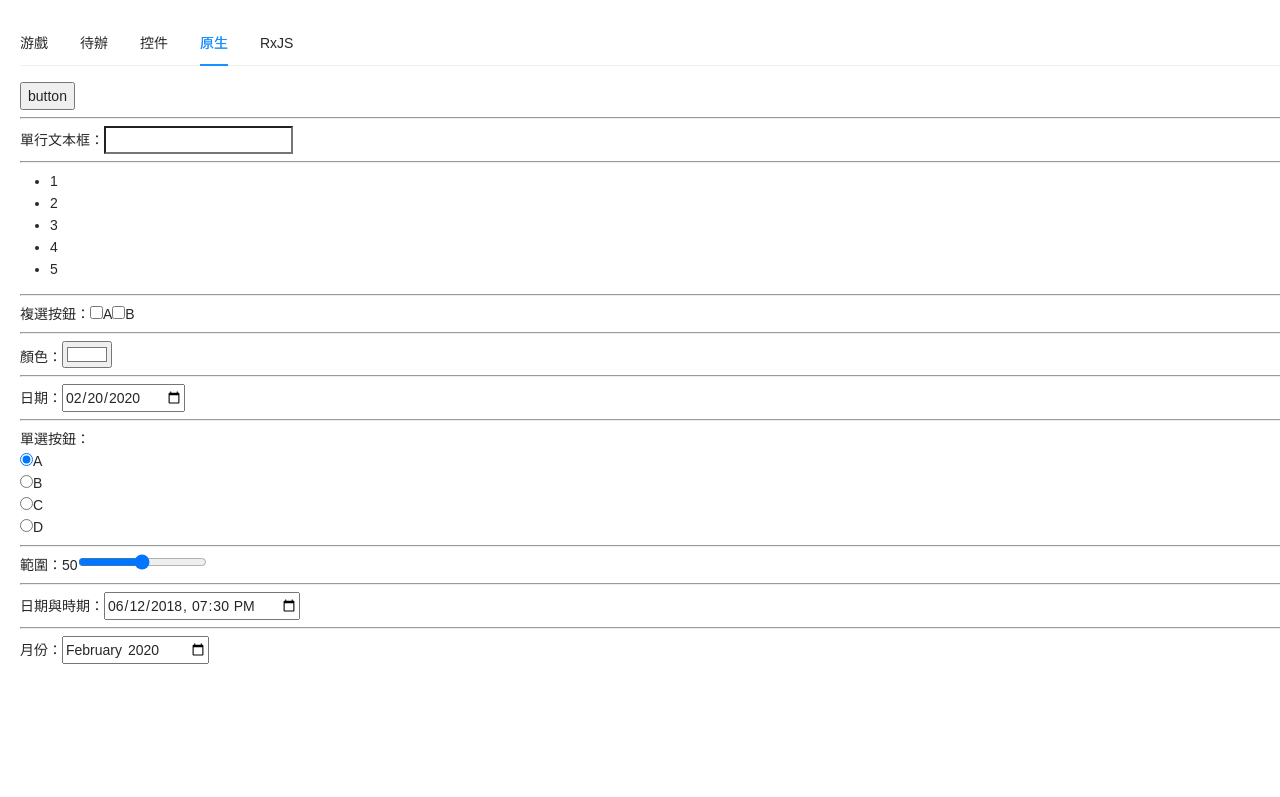
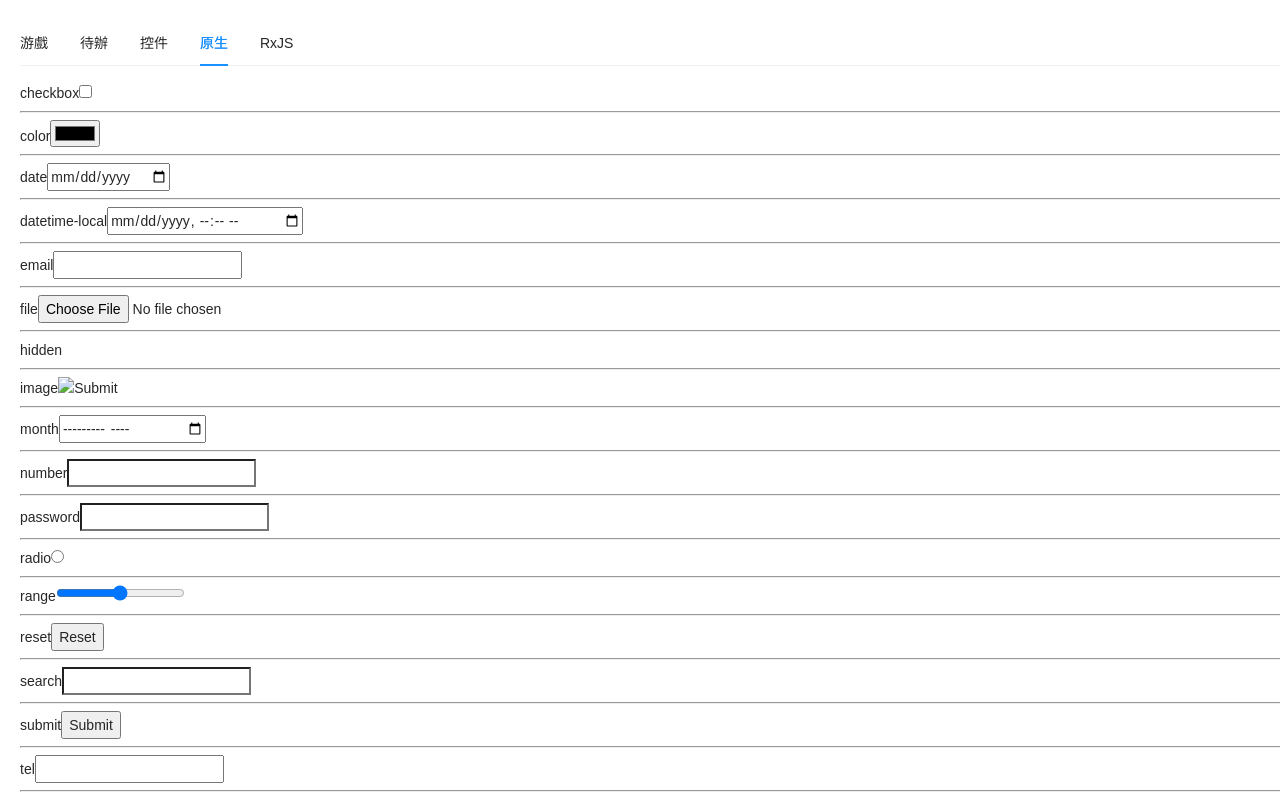
Before and after one commit to gwankyun/react-starter, a React (Create React App) app: page / in a window 1280 px wide. Shown: the top 797 px of the page. Built offline with nearby package versions, Linux system fonts and the light colour scheme.

Commit message:
添加一些原生控件例子

```diff
--- a/src/Native.tsx
+++ b/src/Native.tsx
@@ -10,32 +10,120 @@ interface CheckBox extends ICheckBox {
 }
 
 export const Native: FC = () => {
-  const [textValue, setTextValue] = useState<string>("");
-  const [colorValue, setColorValue] = useState<string>("#ffffff");
-  const [dateValue, setDateValue] = useState<string>("2020-02-20");
-  const [radioValue, setRadioValue] = useState<string>("A");
-  const [rangeValue, setRangeValue] = useState<number>(50);
-  const [datetimeLocalValue, setDatetimeLocalValue] = useState<string>("2018-06-12T19:30");
-  const [monthValue, setMonthValue] = useState<string>("2020-02");
-  const [checkedList, updateCheckedList] =
-    useImmer<CheckBox[]>([
-      { checked: false, content: "A" },
-      { checked: false, content: "B" }
-    ]);
+  // const [textValue, setTextValue] = useState<string>("");
+  // const [colorValue, setColorValue] = useState<string>("#ffffff");
+  // const [dateValue, setDateValue] = useState<string>("2020-02-20");
+  // const [radioValue, setRadioValue] = useState<string>("A");
+  // const [rangeValue, setRangeValue] = useState<number>(50);
+  // const [datetimeLocalValue, setDatetimeLocalValue] = useState<string>("2018-06-12T19:30");
+  // const [monthValue, setMonthValue] = useState<string>("2020-02");
+  // const [checkedList, updateCheckedList] =
+  //   useImmer<CheckBox[]>([
+  //     { checked: false, content: "A" },
+  //     { checked: false, content: "B" }
+  //   ]);
 
-  const onCheckBoxChange = useCallback((v: CheckBox): void => {
-    const index = checkedList.findIndex(i => i.content === v.content);
-    if (index !== -1) {
-      updateCheckedList(draft => {
-        const checked = draft[index].checked;
-        draft[index].checked = !checked;
-      });
-    }
-  }, [checkedList, updateCheckedList]);
+  // const onCheckBoxChange = useCallback((v: CheckBox): void => {
+  //   const index = checkedList.findIndex(i => i.content === v.content);
+  //   if (index !== -1) {
+  //     updateCheckedList(draft => {
+  //       const checked = draft[index].checked;
+  //       draft[index].checked = !checked;
+  //     });
+  //   }
+  // }, [checkedList, updateCheckedList]);
+
+  const [checkbox, setCheckbox] = useState<boolean>(false);
 
   return (
     <div>
-      <button onClick={() => alert('click')}>button</button>
+      <label>
+        checkbox
+        <input type="checkbox"
+          checked={checkbox}
+          onChange={e => setCheckbox(e.target.checked)} />
+      </label>
+      <hr />
+      <label>
+        color<input type="color" />
+      </label>
+      <hr />
+      <label>
+        date<input type="date" />
+      </label>
+      <hr />
+      <label>
+        datetime-local<input type="datetime-local" />
+      </label>
+      <hr />
+      <label>
+        email<input type="email" />
+      </label>
+      <hr />
+      <label>
+        file<input type="file" />
+      </label>
+      <hr />
+      <label>
+        hidden<input type="hidden" />
+      </label>
+      <hr />
+      <label>
+        image<input type="image" />
+      </label>
+      <hr />
+      <label>
+        month<input type="month" />
+      </label>
+      <hr />
+      <label>
+        number<input type="number" />
+      </label>
+      <hr />
+      <label>
+        password<input type="password" />
+      </label>
+      <hr />
+      <label>
+        radio<input type="radio" />
+      </label>
+      <hr />
+      <label>
+        range<input type="range" />
+      </label>
+      <hr />
+      <label>
+        reset<input type="reset" />
+      </label>
+      <hr />
+      <label>
+        search<input type="search" />
+      </label>
+      <hr />
+      <label>
+        submit<input type="submit" />
+      </label>
+      <hr />
+      <label>
+        tel<input type="tel" />
+      </label>
+      <hr />
+      <label>
+        text<input type="text" />
+      </label>
+      <hr />
+      <label>
+        time<input type="time" />
+      </label>
+      <hr />
+      <label>
+        url<input type="url" />
+      </label>
+      <hr />
+      <label>
+        week<input type="week" />
+      </label>
+      {/* <button onClick={() => alert('click')}>button</button>
       <hr />
       <label>
         單行文本框：
@@ -112,7 +200,7 @@ export const Native: FC = () => {
           <input type="month"
           value={monthValue}
           onChange={e => setMonthValue(e.target.value)} />
-      </label>
+      </label> */}
     </div>
   );
 };
```
